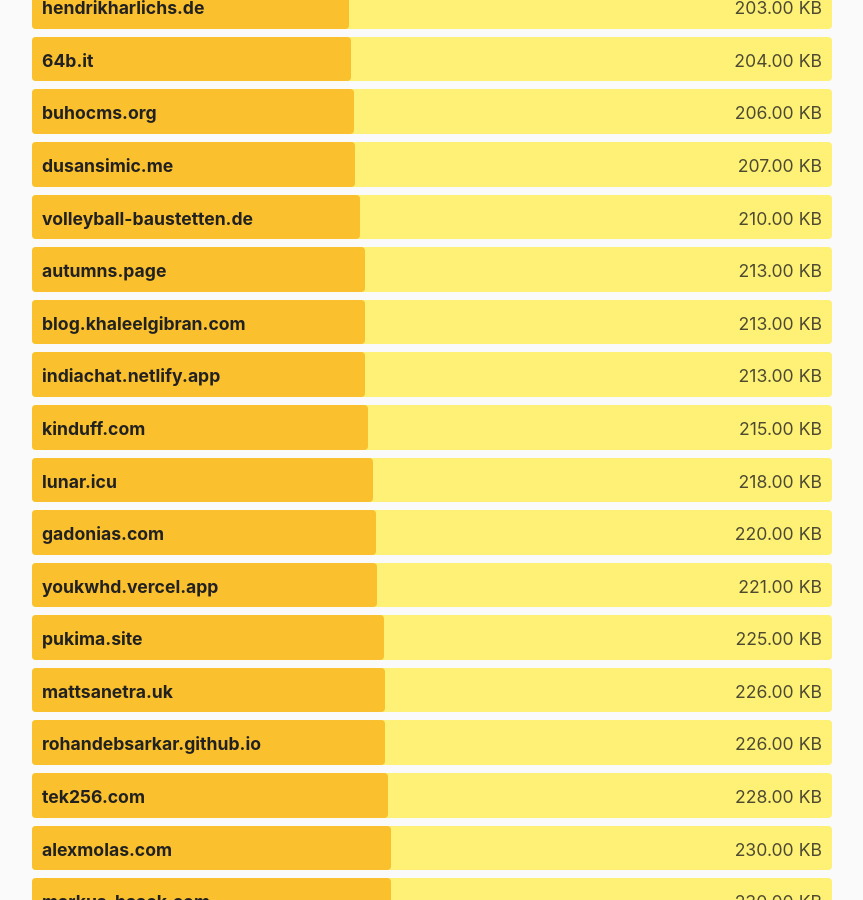
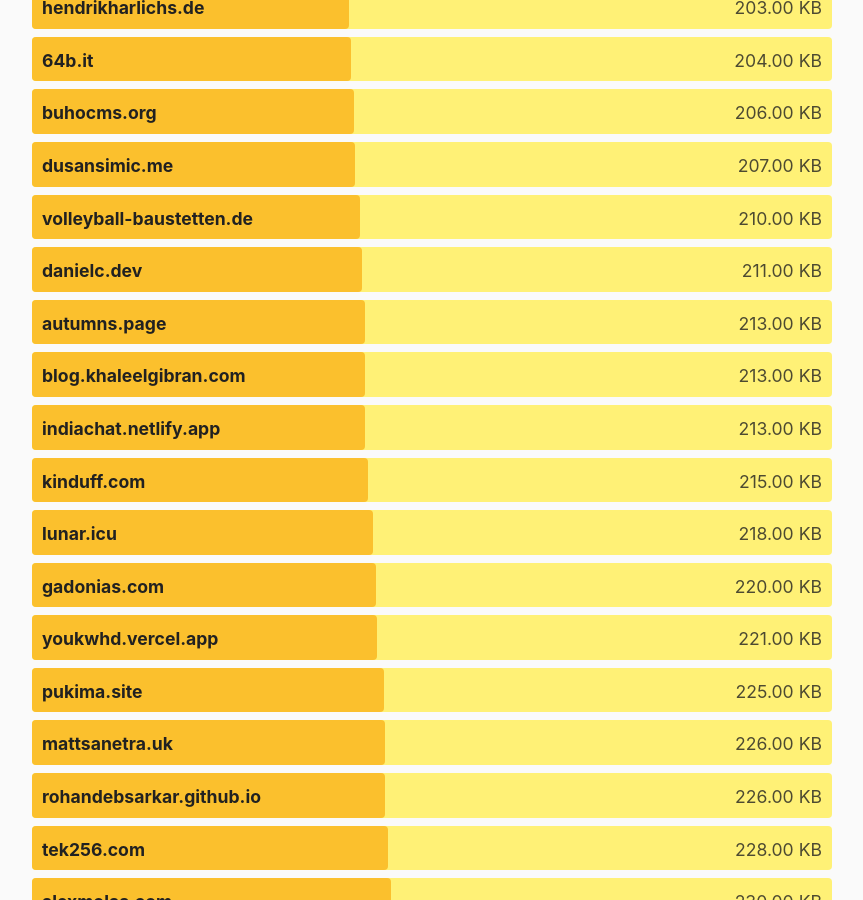
Before and after one commit to kevquirk/512kb.club, a Jekyll site: the page built from index.md, in a window 1280 px wide and 900 px high, scrolled down 27942 px. Shown: the whole window, without its empty margins (208-1071 px from the left). Built offline with Jekyll 4.4.1, drawn with Linux system fonts in a browser that asks for light colours.

Commit message:
Update sites.yml

```diff
--- a/_data/sites.yml
+++ b/_data/sites.yml
@@ -817,6 +817,11 @@
   url: https://danielcuttridge.com/
   size: 18.8
   last_checked: 2022-04-26
+
+- domain: danielc.dev
+  url: https://danielc.dev/
+  size: 211
+  last_checked: 2023-10-05
 
 - domain: danisancas.com
   url: https://danisancas.com/
```
